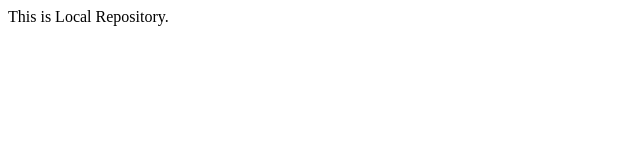
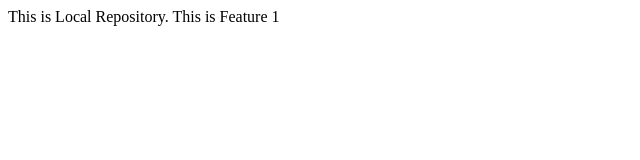
Before and after one commit to jmjaidmulla/Localrepo, a plain HTML site: page index.html in a window 1280 px wide. Shown: the whole page, without its empty margins (0-640 px from the left). Drawn offline with Linux system fonts and the light colour scheme.

Commit message:
Added new Feature 1

```diff
--- a/index.html
+++ b/index.html
@@ -7,5 +7,7 @@
 </head>
 <body>
     This is Local Repository.
+
+    This is Feature 1
 </body>
 </html>
```
